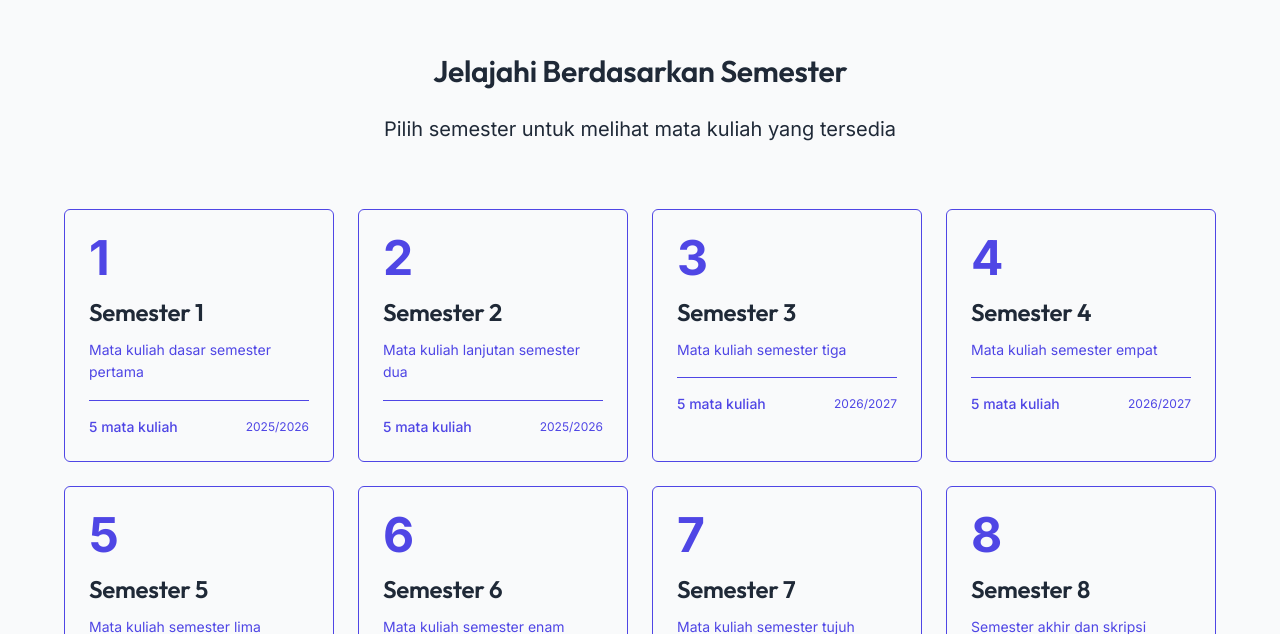
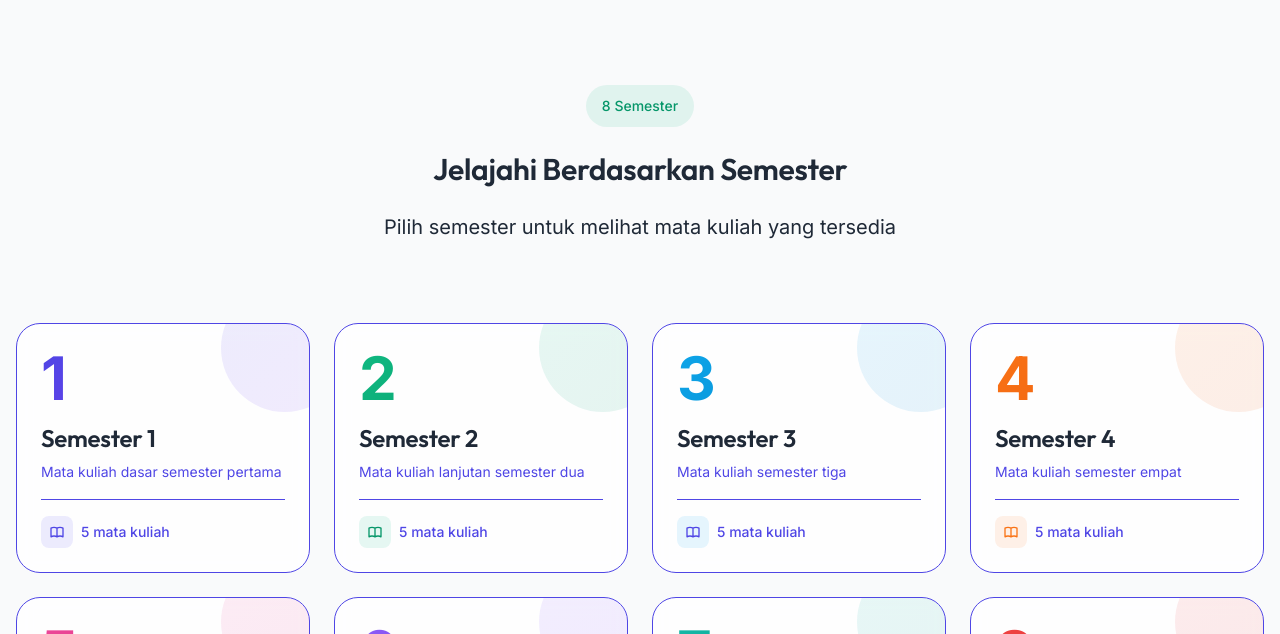
Before and after one commit to Izumi54/DuaVersi, a Next.js app: page / in a window 1280 px wide. Shown: the part 1726-2360 px from the top of the page. Built offline with nearby package versions, Linux system fonts and the light colour scheme.

Commit message:
git commit -m "feat: Modern homepage UI upgrade - Redesign navbar with floating pill style - Add stunning Features section with gradient cards - Redesign Semester Grid with colorful gradients - Add hover animations and micro-interactions - Improve overall spacing and typography"

```diff
--- a/src/app/page.js
+++ b/src/app/page.js
@@ -338,17 +338,35 @@ export default function Home() {
         </Kontainer>
       </section>
 
-      {/* Semester Grid */}
+      {/* Semester Grid - STUNNING REDESIGN */}
       <section
         id="semesters"
-        className="py-24"
+        className="py-32 relative overflow-hidden"
       >
+        {/* Background Gradient */}
+        <div
+          className="absolute inset-0 pointer-events-none"
+          style={{
+            background: 'linear-gradient(180deg, var(--color-bg-light) 0%, var(--color-surface-light) 50%, var(--color-bg-light) 100%)'
+          }}
+        />
+
         <Kontainer>
-          <div className="max-w-6xl mx-auto">
+          <div className="max-w-7xl mx-auto relative">
 
-            <div className="text-center mb-16">
+            {/* Section Header */}
+            <div className="text-center mb-20">
+              <div
+                className="inline-block px-4 py-2 rounded-full mb-6"
+                style={{
+                  backgroundColor: 'rgba(16, 185, 129, 0.1)',
+                  color: 'var(--color-secondary)'
+                }}
+              >
+                <span className="text-sm font-medium">8 Semester</span>
+              </div>
               <h2
-                className="text-4xl md:text-5xl font-bold mb-6"
+                className="text-4xl md:text-5xl lg:text-6xl font-bold mb-6"
                 style={{ fontFamily: 'var(--font-heading)', color: 'var(--color-text-primary)' }}
               >
                 Jelajahi Berdasarkan Semester
@@ -361,31 +379,69 @@ export default function Home() {
               </p>
             </div>
 
+            {/* Semester Cards Grid - 4 Columns */}
             <div className="grid grid-cols-1 sm:grid-cols-2 lg:grid-cols-4 gap-6">
-              {daftarSemester.map((semester, index) => (
+              {daftarSemester.map((semester, index) => {
+                // Warna berbeda untuk setiap semester
+                const colors = [
+                  { bg: 'rgba(79, 70, 229, 0.1)', accent: 'var(--color-primary)', gradient: 'linear-gradient(135deg, #4F46E5 0%, #7C3AED 100%)' },
+                  { bg: 'rgba(16, 185, 129, 0.1)', accent: 'var(--color-secondary)', gradient: 'linear-gradient(135deg, #10B981 0%, #059669 100%)' },
+                  { bg: 'rgba(14, 165, 233, 0.1)', accent: 'var(--color-accent)', gradient: 'linear-gradient(135deg, #0EA5E9 0%, #0284C7 100%)' },
+                  { bg: 'rgba(249, 115, 22, 0.1)', accent: '#F97316', gradient: 'linear-gradient(135deg, #F97316 0%, #EA580C 100%)' },
+                  { bg: 'rgba(236, 72, 153, 0.1)', accent: '#EC4899', gradient: 'linear-gradient(135deg, #EC4899 0%, #DB2777 100%)' },
+                  { bg: 'rgba(139, 92, 246, 0.1)', accent: '#8B5CF6', gradient: 'linear-gradient(135deg, #8B5CF6 0%, #7C3AED 100%)' },
+                  { bg: 'rgba(20, 184, 166, 0.1)', accent: '#14B8A6', gradient: 'linear-gradient(135deg, #14B8A6 0%, #0D9488 100%)' },
+                  { bg: 'rgba(239, 68, 68, 0.1)', accent: '#EF4444', gradient: 'linear-gradient(135deg, #EF4444 0%, #DC2626 100%)' },
+                ]
+                const color = colors[index % colors.length]
+
+                return (
                   <Link
                     key={semester.id}
                     href={`/semester/${semester.nomor}`}
-                >
-                  <Kartu
-                    hover={true}
-                    padding="medium"
-                    className="h-full transition-all duration-300 hover:-translate-y-2 hover:shadow-xl"
+                    className="group"
                   >
                     <div
-                      className="text-5xl font-bold mb-4"
-                      style={{ color: 'var(--color-primary)' }}
+                      className="relative h-full p-6 rounded-3xl border backdrop-blur-sm transition-all duration-500 hover:-translate-y-3 hover:shadow-2xl overflow-hidden"
+                      style={{
+                        backgroundColor: 'rgba(255, 255, 255, 0.8)',
+                        borderColor: 'var(--color-border-light)',
+                      }}
+                    >
+                      {/* Gradient Top Border on Hover */}
+                      <div
+                        className="absolute top-0 left-0 w-full h-1 opacity-0 group-hover:opacity-100 transition-opacity duration-500"
+                        style={{ background: color.gradient }}
+                      />
+
+                      {/* Background Circle Decoration */}
+                      <div
+                        className="absolute -top-10 -right-10 w-32 h-32 rounded-full opacity-10 group-hover:opacity-20 transition-opacity duration-500"
+                        style={{ background: color.gradient }}
+                      />
+
+                      {/* Semester Number - Big & Bold */}
+                      <div
+                        className="text-6xl font-black mb-4 transition-transform duration-500 group-hover:scale-110"
+                        style={{
+                          background: color.gradient,
+                          WebkitBackgroundClip: 'text',
+                          WebkitTextFillColor: 'transparent',
+                          backgroundClip: 'text'
+                        }}
                       >
                         {semester.nomor}
                       </div>
 
+                      {/* Semester Name */}
                       <h3
-                      className="text-xl font-semibold mb-3"
+                        className="text-lg font-bold mb-2 transition-colors duration-300"
                         style={{ color: 'var(--color-text-primary)' }}
                       >
                         {semester.nama}
                       </h3>
 
+                      {/* Description */}
                       <p
                         className="text-sm mb-5 line-clamp-2 leading-relaxed"
                         style={{ color: 'var(--color-text-secondary)' }}
@@ -393,23 +449,40 @@ export default function Home() {
                         {semester.deskripsi}
                       </p>
 
-                    <div className="flex items-center justify-between pt-4 border-t" style={{ borderColor: 'var(--color-border-light)' }}>
+                      {/* Meta Info with Icon */}
+                      <div
+                        className="flex items-center gap-2 pt-4 border-t"
+                        style={{ borderColor: 'var(--color-border-light)' }}
+                      >
+                        <div
+                          className="w-8 h-8 rounded-lg flex items-center justify-center"
+                          style={{ backgroundColor: color.bg }}
+                        >
+                          <svg className="w-4 h-4" fill="none" stroke="currentColor" viewBox="0 0 24 24" style={{ color: color.accent }}>
+                            <path strokeLinecap="round" strokeLinejoin="round" strokeWidth={2} d="M12 6.253v13m0-13C10.832 5.477 9.246 5 7.5 5S4.168 5.477 3 6.253v13C4.168 18.477 5.754 18 7.5 18s3.332.477 4.5 1.253m0-13C13.168 5.477 14.754 5 16.5 5c1.747 0 3.332.477 4.5 1.253v13C19.832 18.477 18.247 18 16.5 18c-1.746 0-3.332.477-4.5 1.253" />
+                          </svg>
+                        </div>
                         <span
                           className="text-sm font-medium"
                           style={{ color: 'var(--color-text-secondary)' }}
                         >
                           {semester.jumlahMataKuliah} mata kuliah
                         </span>
-                      <span
-                        className="text-xs"
-                        style={{ color: 'var(--color-text-tertiary)' }}
+                      </div>
+
+                      {/* Arrow Indicator */}
+                      <div
+                        className="absolute bottom-6 right-6 w-10 h-10 rounded-full flex items-center justify-center opacity-0 group-hover:opacity-100 transition-all duration-500 transform translate-x-2 group-hover:translate-x-0"
+                        style={{ backgroundColor: color.bg }}
                       >
-                        {semester.tahunAkademik}
-                      </span>
+                        <svg className="w-5 h-5" fill="none" stroke="currentColor" viewBox="0 0 24 24" style={{ color: color.accent }}>
+                          <path strokeLinecap="round" strokeLinejoin="round" strokeWidth={2} d="M17 8l4 4m0 0l-4 4m4-4H3" />
+                        </svg>
                       </div>
-                  </Kartu>
+                    </div>
                   </Link>
-              ))}
+                )
+              })}
             </div>
           </div>
         </Kontainer>
```
Lines whose indentation alone changed are shown as unchanged.
